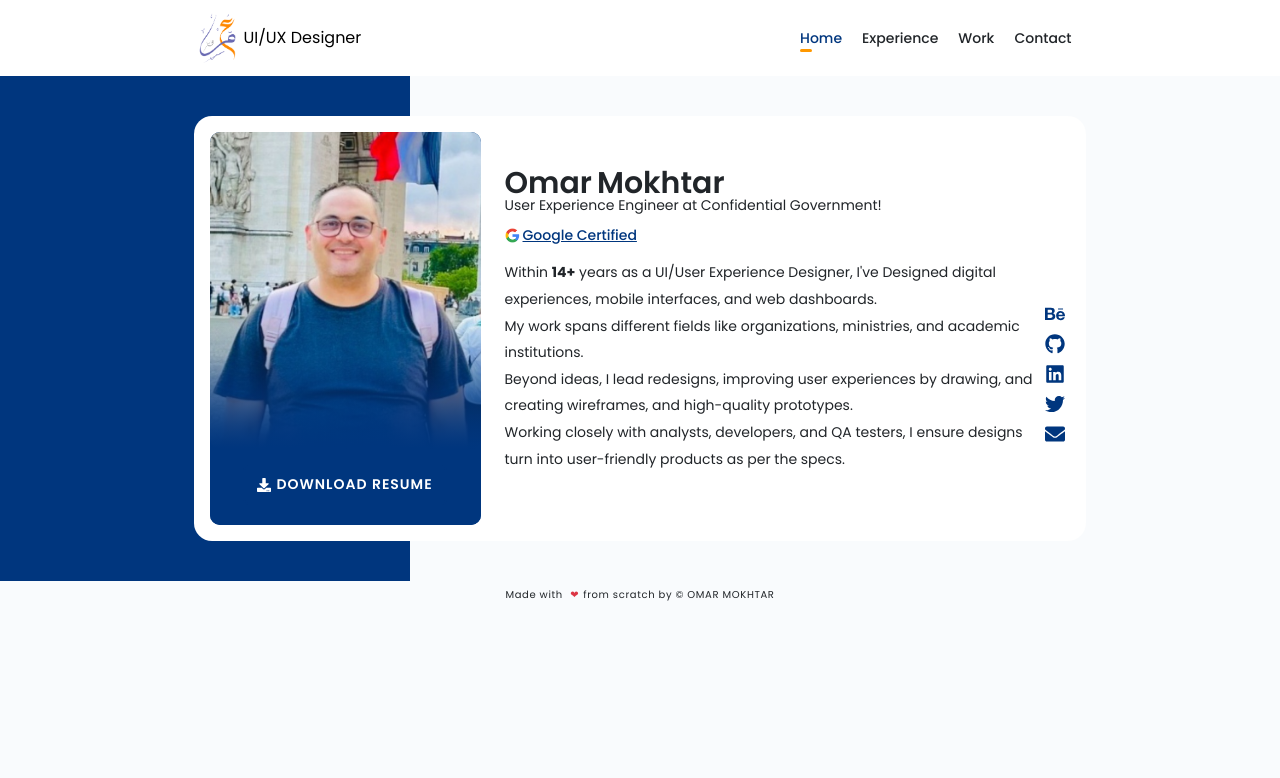
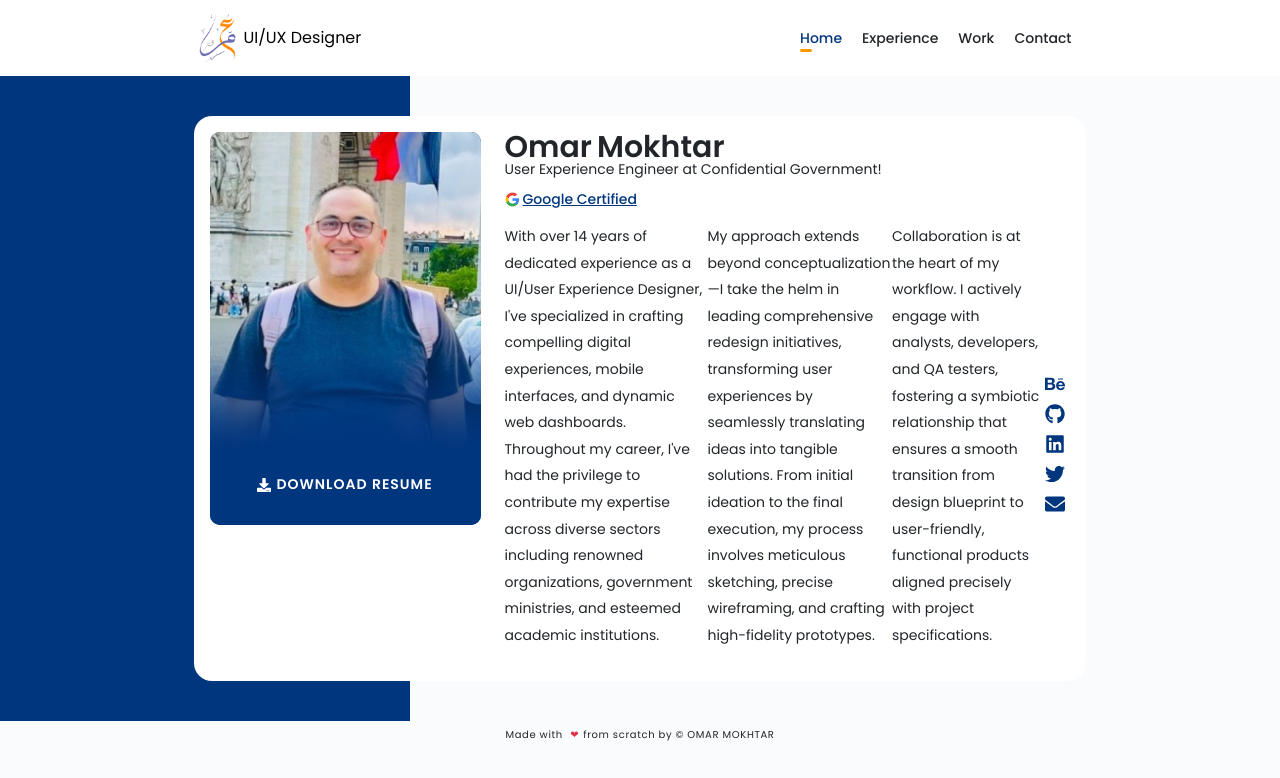
Before and after one commit to omarmok/my-react-webSite, a Next.js app: page / in a window 1280 px wide. Shown: the top 778 px of the page. Built offline with nearby package versions, Linux system fonts and the light colour scheme; no server answers.

Commit message:
fix some isuue

```diff
--- a/pages/index.js
+++ b/pages/index.js
@@ -57,15 +57,15 @@ export default function Home() {
                   </a>
                 </div>
                 <div className="mt-3 d-flex align-items-center discraption">
-                  <p>
-                    Within <strong>14+</strong> years as a UI/User Experience Designer, I've Designed digital experiences, mobile interfaces, and web dashboards.
-                    <br></br>
-                    My work spans different fields like organizations, ministries, and academic institutions.
-                    <br></br>
-                    Beyond ideas, I lead redesigns, improving user experiences by drawing, and creating wireframes, and high-quality prototypes.
-                    <br></br>
-                    Working closely with analysts, developers, and QA testers, I ensure designs turn into user-friendly products as per the specs.
-                  </p>
+                <p>
+    With over 14 years of dedicated experience as a UI/User Experience Designer, I&apos;ve specialized in crafting compelling digital experiences, mobile interfaces, and dynamic web dashboards. Throughout my career, I&apos;ve had the privilege to contribute my expertise across diverse sectors including renowned organizations, government ministries, and esteemed academic institutions.
+  </p>
+  <p>
+    My approach extends beyond conceptualization—I take the helm in leading comprehensive redesign initiatives, transforming user experiences by seamlessly translating ideas into tangible solutions. From initial ideation to the final execution, my process involves meticulous sketching, precise wireframing, and crafting high-fidelity prototypes.
+  </p>
+  <p>
+    Collaboration is at the heart of my workflow. I actively engage with analysts, developers, and QA testers, fostering a symbiotic relationship that ensures a smooth transition from design blueprint to user-friendly, functional products aligned precisely with project specifications.
+  </p>
                   <div className="socialIcon">
                     <a href="https://www.behance.net/Omar_Mokhtar" title="Behance" >
                       <FaBehance />
@@ -73,7 +73,7 @@ export default function Home() {
                     <a href="https://github.com/omarmok" title="GitHub"  >
                       <FaGithub />
                     </a>
-                    <a href="https://www.linkedin.com/in/omarmokhtar22/" title="LinkedIn"  title="LinkedIn">
+                    <a href="https://www.linkedin.com/in/omarmokhtar22/" title="LinkedIn" >
                       <FaLinkedin />
                     </a>
                     <a href="https://twitter.com/al_fagomy22" title="Twitter" >
```
Also changed, not shown: pages/Projects.js (+12 -12 lines).
